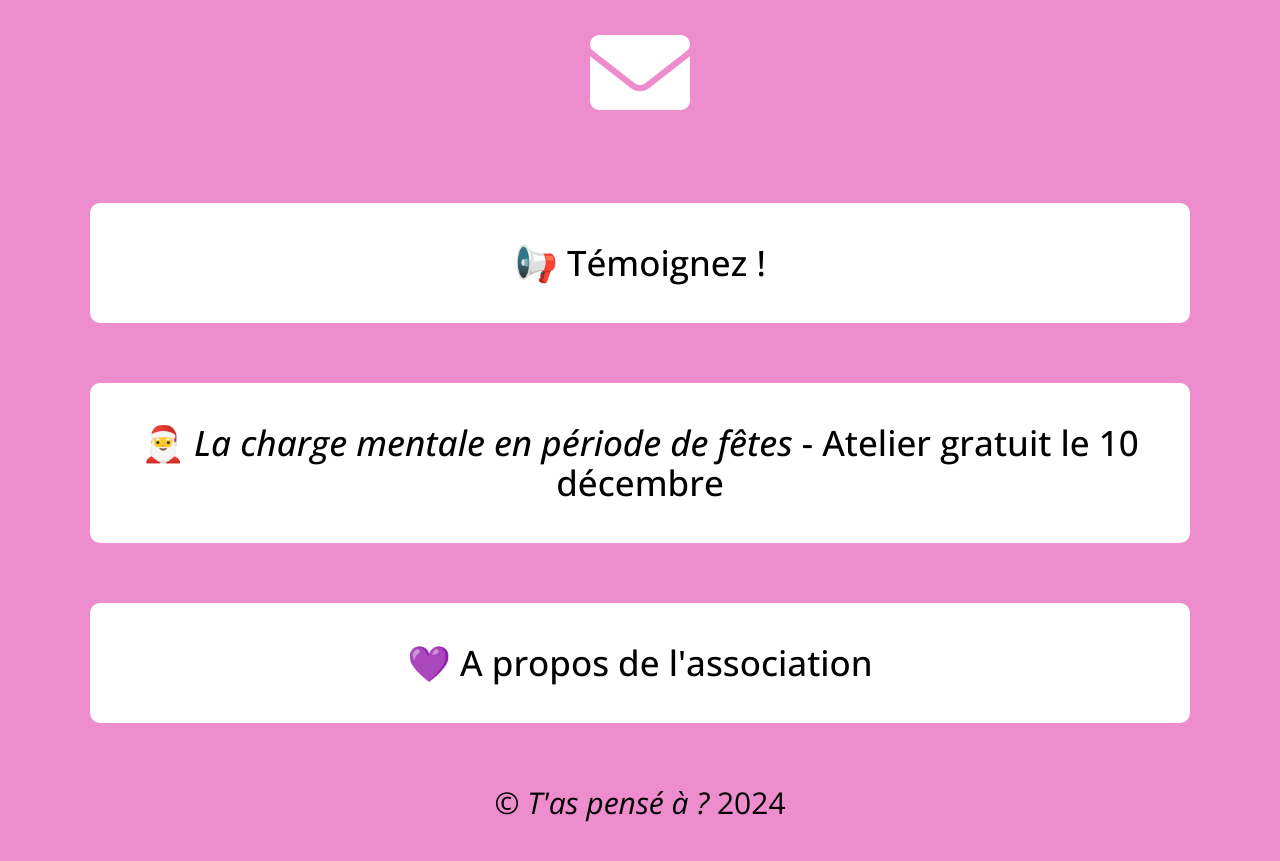
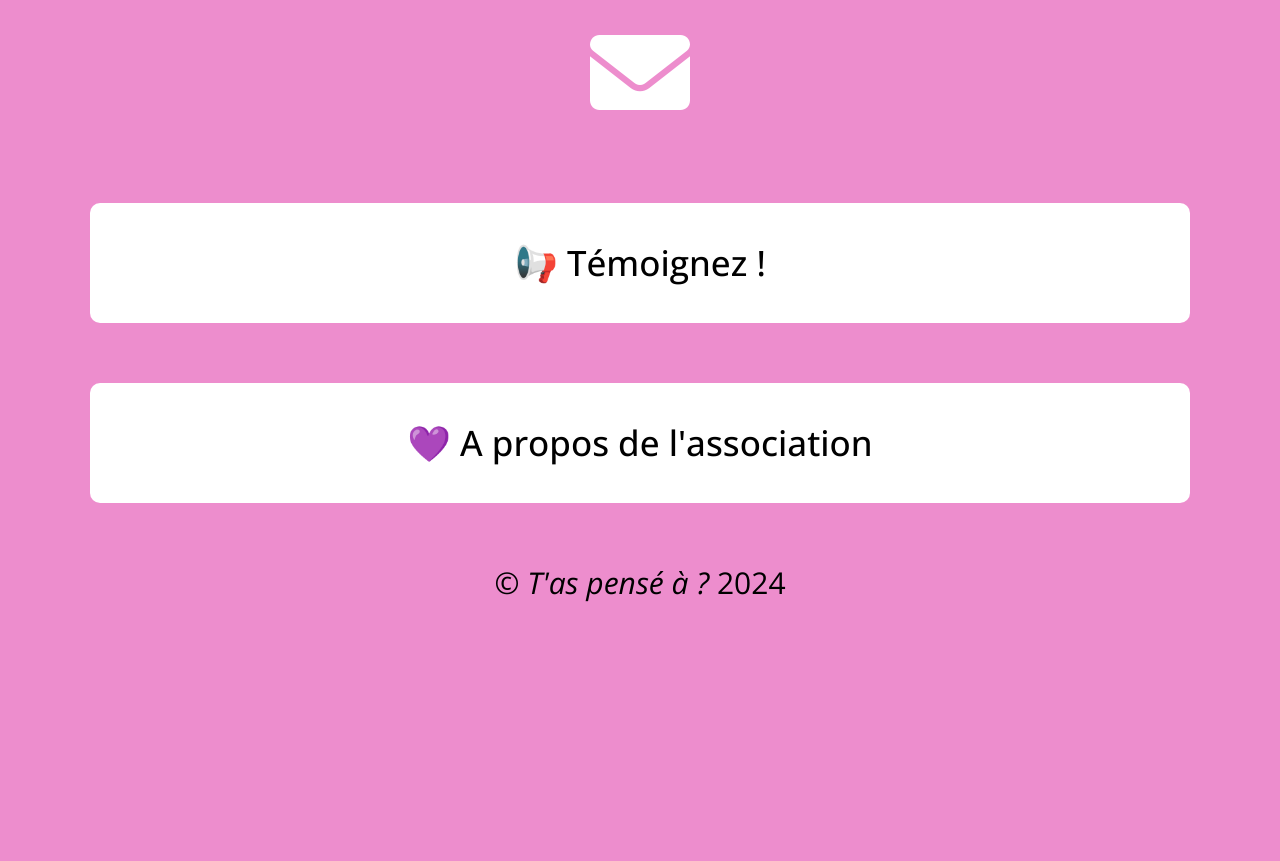
Before and after one commit to marievlrt/tpa, a plain HTML site: page index.html in a window 1280 px wide. Shown: the part 573-1434 px from the top of the page. After the commit the page ends 1226 px from the top, so only its background shows below. Drawn offline with nearby package versions, Linux system fonts and the light colour scheme; a web font is replaced by a local one.

Commit message:
Suppression du lien atelier

```diff
--- a/index.html
+++ b/index.html
@@ -37,7 +37,6 @@
     <!-- Main: -->
     <main>
         <a href="temoignages_form.html"><h2>&#x1F4E2; Témoignez !</h2></a><br>
-        <a href="https://www.helloasso.com/associations/association-vos-voix-nos-voies/evenements/t-as-pense-a-atelier-gratuit-10-12-la-charge-mentale-en-periode-de-fetes"><h2>&#x1F385; <i>La charge mentale en période de fêtes</i> - Atelier gratuit le 10 décembre</h2></a><br>
         <a href="https://www.helloasso.com/associations/association-vos-voix-nos-voies"><h2>&#x1F49C; A propos de l'association</h2></a>
     </main>
     <!-- Footer: -->
```
